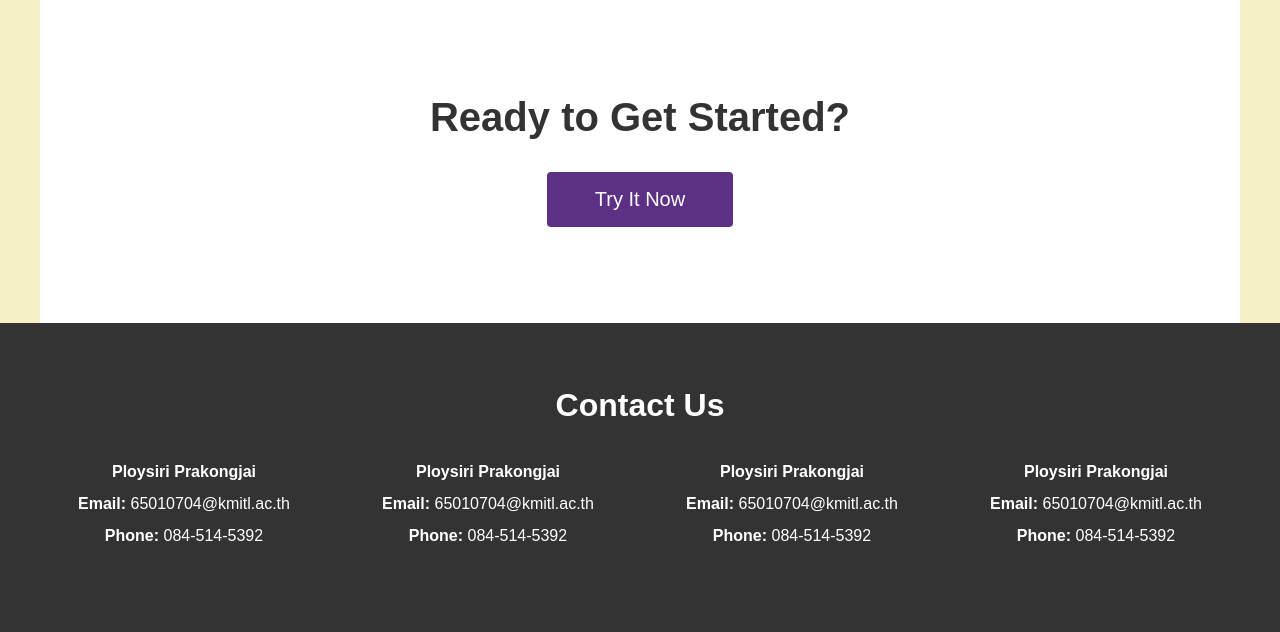
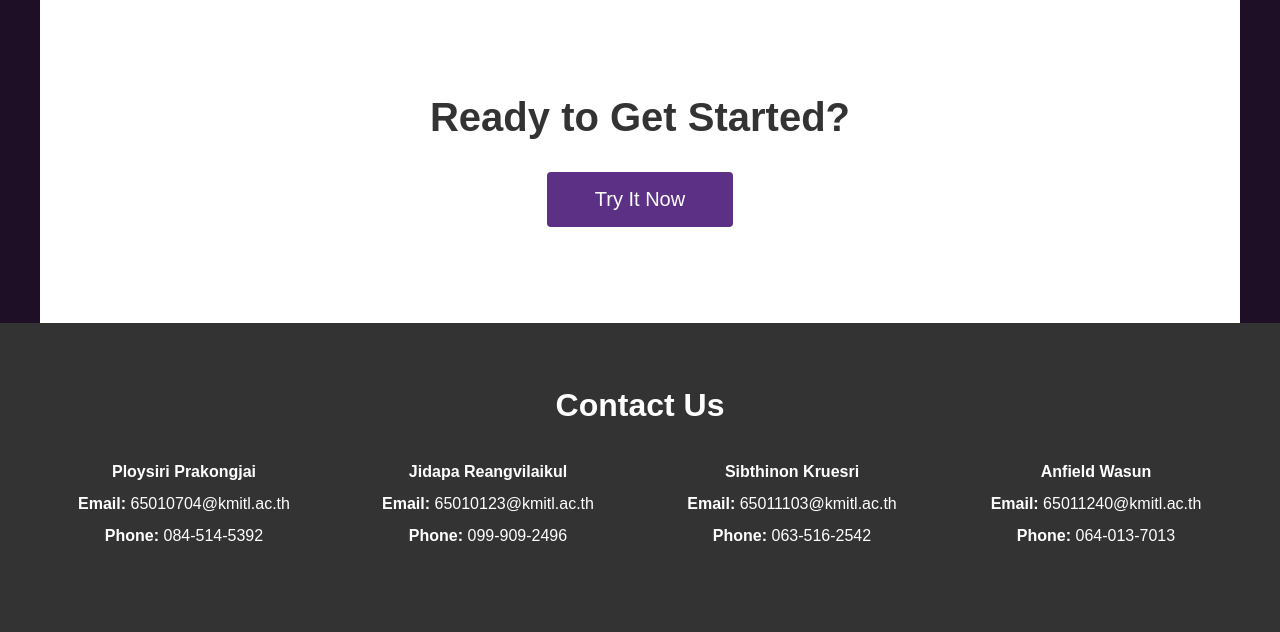
Before and after one commit to Jennie-ji/grade_planner, a Django app: page / in a window 1280 px wide. Shown: the part 2840-3472 px from the top of the page. Run offline with Django 5.2, Linux system fonts and the light colour scheme; parts of the project's set-up code (start-up, migrations or seed data) failed here and were passed over.

Commit message:
fix index.html+style.css

```diff
--- a/app_grade/static/app_grade/style.css
+++ b/app_grade/static/app_grade/style.css
@@ -6,7 +6,7 @@
 
 body {
   font-family: Arial, sans-serif;
-  background-color: #f6f1c5;
+  background-color: #1e0f27;
 }
 
 .header {
--- a/app_grade/templates/app_grade/index.html
+++ b/app_grade/templates/app_grade/index.html
@@ -162,19 +162,19 @@
             <p><strong>Phone:</strong> 084-514-5392</p>
           </div>
           <div class="contact-info">
-            <p><strong>Ploysiri Prakongjai</strong></p>
-            <p><strong>Email:</strong> 65010704@kmitl.ac.th</p>
-            <p><strong>Phone:</strong> 084-514-5392</p>
+            <p><strong>Jidapa Reangvilaikul</strong></p>
+            <p><strong>Email:</strong> 65010123@kmitl.ac.th</p>
+            <p><strong>Phone:</strong> 099-909-2496</p>
           </div>
           <div class="contact-info">
-            <p><strong>Ploysiri Prakongjai</strong></p>
-            <p><strong>Email:</strong> 65010704@kmitl.ac.th</p>
-            <p><strong>Phone:</strong> 084-514-5392</p>
+            <p><strong>Sibthinon Kruesri</strong></p>
+            <p><strong>Email:</strong> 65011103@kmitl.ac.th</p>
+            <p><strong>Phone:</strong> 063-516-2542</p>
           </div>
           <div class="contact-info">
-            <p><strong>Ploysiri Prakongjai</strong></p>
-            <p><strong>Email:</strong> 65010704@kmitl.ac.th</p>
-            <p><strong>Phone:</strong> 084-514-5392</p>
+            <p><strong>Anfield Wasun</strong></p>
+            <p><strong>Email:</strong> 65011240@kmitl.ac.th</p>
+            <p><strong>Phone:</strong> 064-013-7013</p>
           </div>
         </div>
       </section>
```
